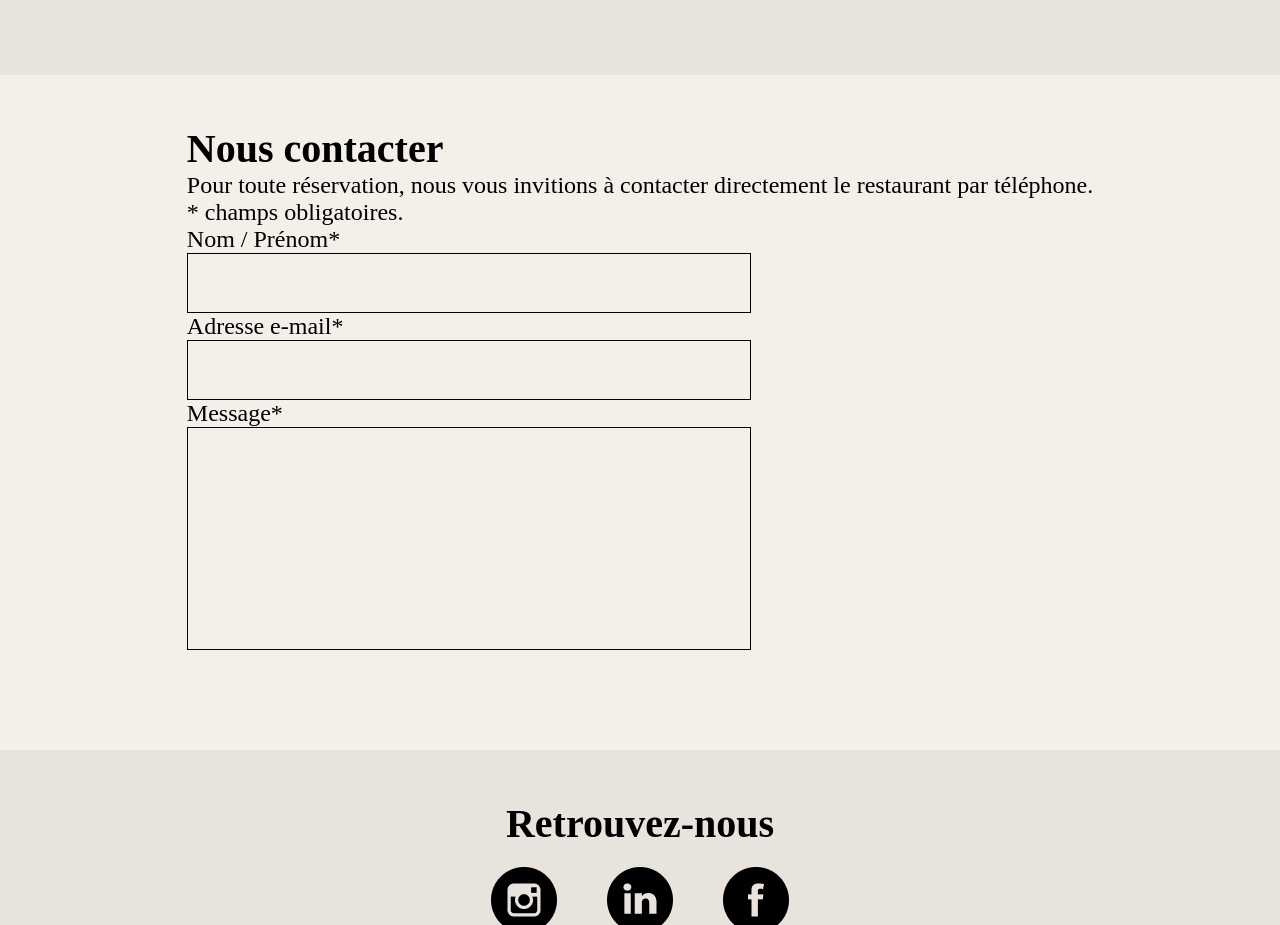
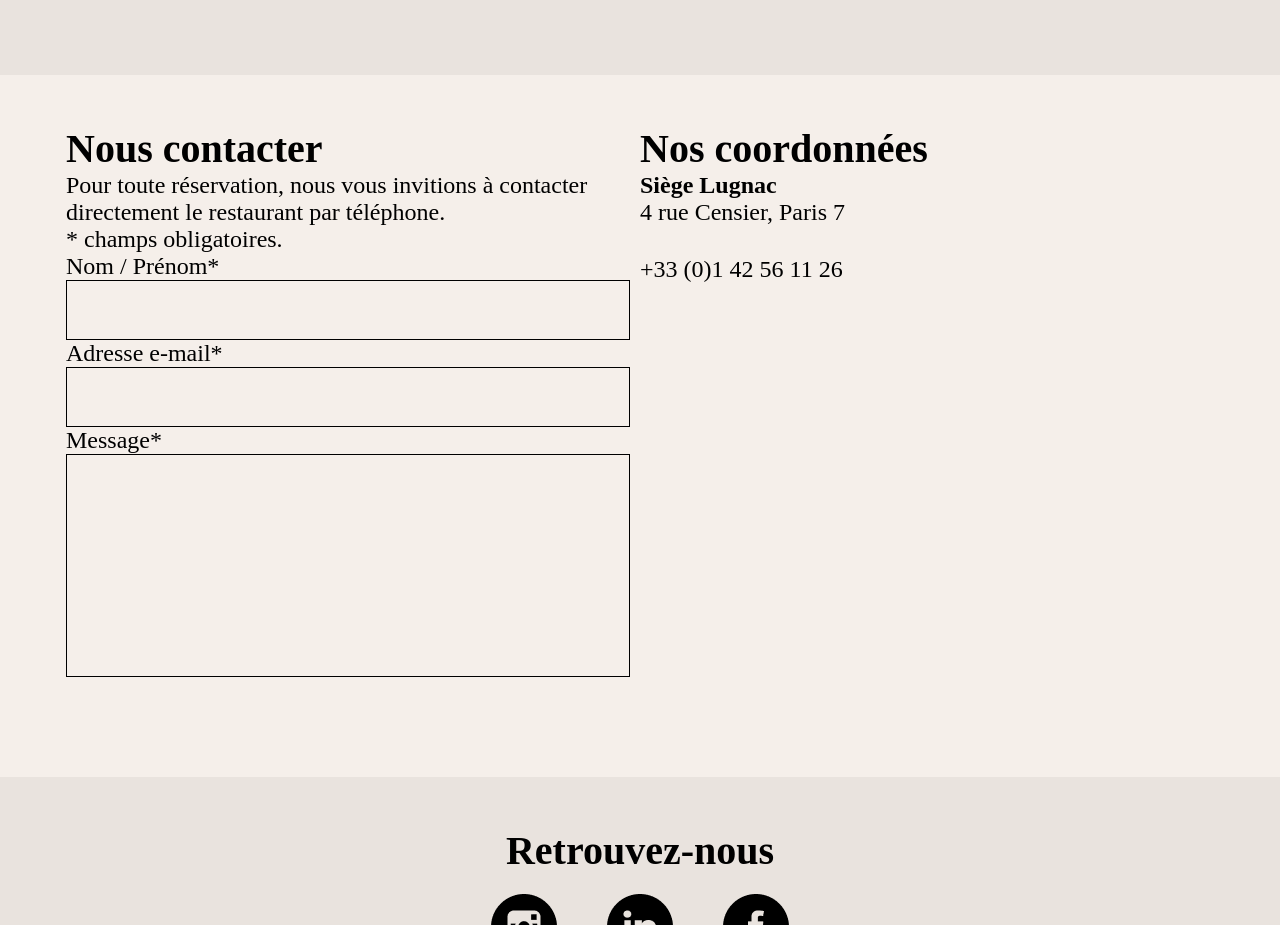
Before and after one commit to PavLouis/Projet-eco-conception, a React (Vite) app: page / in a window 1280 px wide. Shown: the part 3000-3925 px from the top of the page. Built offline with nearby package versions, Linux system fonts and the light colour scheme.

Commit message:
oke c'est bon

```diff
--- a/src/NousContacter/NousContacter.css
+++ b/src/NousContacter/NousContacter.css
@@ -45,4 +45,14 @@
 
 .nous-contacter-ye {
     margin-bottom: 100px;
+    width: 1148px;
+    display: flex;
 }
+
+.cenquantP {
+    width: 50%;
+}
+
+.num-tel{
+    margin-top: 30px;
+}
--- a/src/NousContacter/NousContacter.jsx
+++ b/src/NousContacter/NousContacter.jsx
@@ -7,6 +7,7 @@ const NousContacter = () => {
         <div>
             <div id='gray' className='conteneur-de-milieutage-tqt'>
                 <div className='nous-contacter-ye'>
+                    <div className="cenquantP">
                         <h1>Nous contacter</h1>
                         <div>
                             <p>Pour toute réservation, nous vous invitions à contacter directement le restaurant par téléphone.</p>
@@ -17,6 +18,13 @@ const NousContacter = () => {
                             <input className='petite-input'></input>
                             <p>Message*</p>
                             <input className='grande-input'></input>
+                        </div>
+                    </div>
+                    <div>
+                        <h1>Nos coordonnées</h1>
+                        <p><b>Siège Lugnac</b></p>
+                        <p>4 rue Censier, Paris 7</p>
+                        <p className='num-tel'>+33 (0)1 42 56 11 26</p>
                     </div>
                 </div>
             </div>
```
Lines whose indentation alone changed are shown as unchanged.
